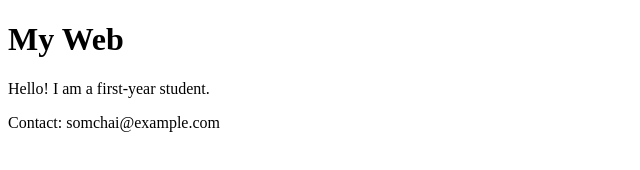
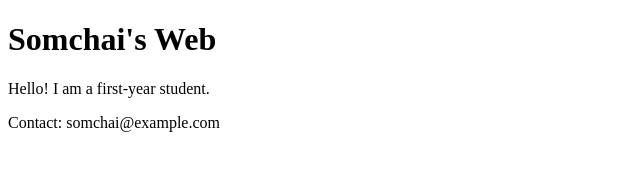
Before and after one commit to webapp-demo-2026/lab-my-web, a plain HTML site: page index.html in a window 1280 px wide. Shown: the whole page, without its empty margins (0-640 px from the left). Drawn offline with Linux system fonts and the light colour scheme.

Commit message:
Change heading to my name

```diff
--- a/index.html
+++ b/index.html
@@ -5,7 +5,7 @@
   <title>My Web</title>
 </head>
 <body>
-  <h1>My Web</h1>
+  <h1>Somchai's Web</h1>
   <p>Hello! I am a first-year student.</p>
   <p>Contact: somchai@example.com</p>
 </body>
```
